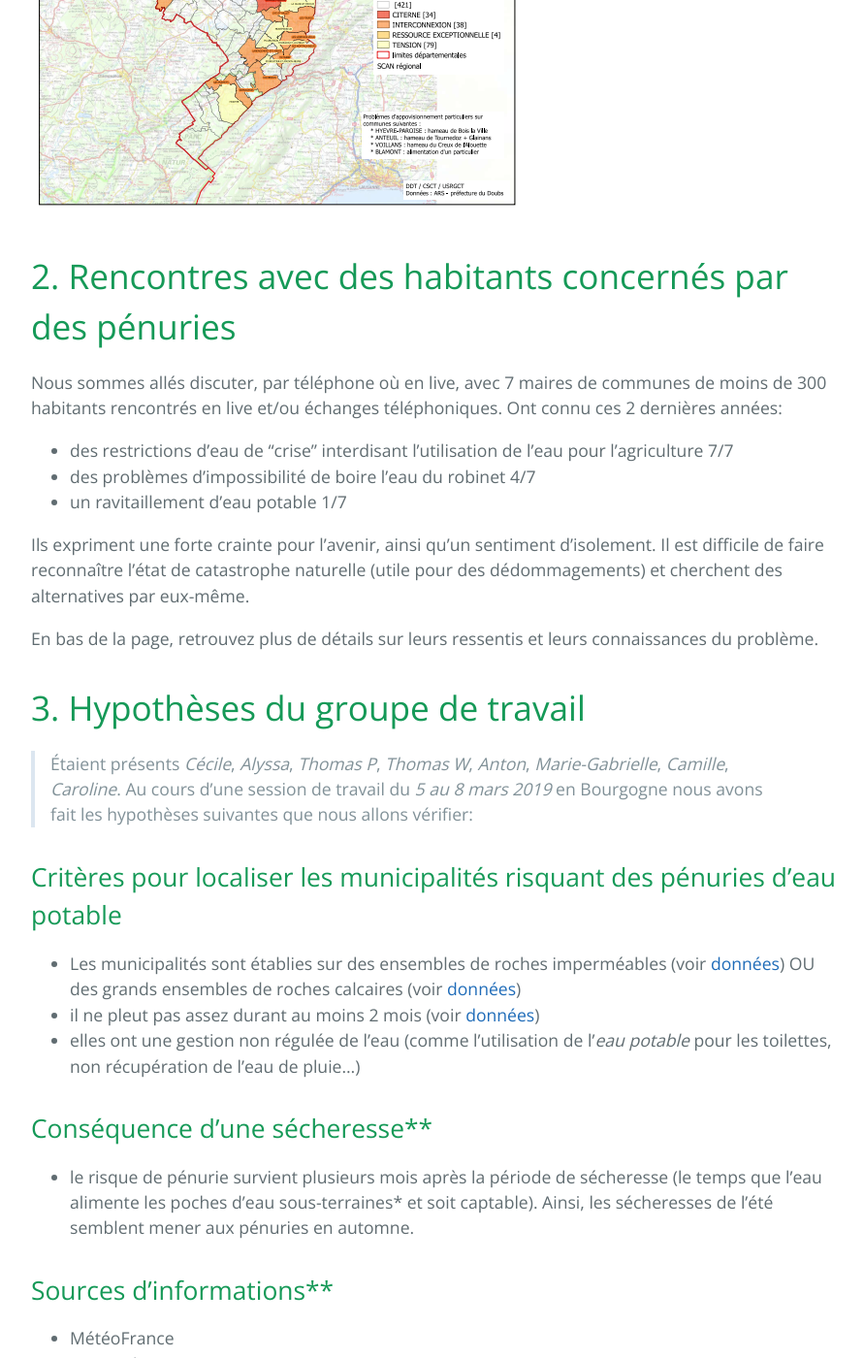
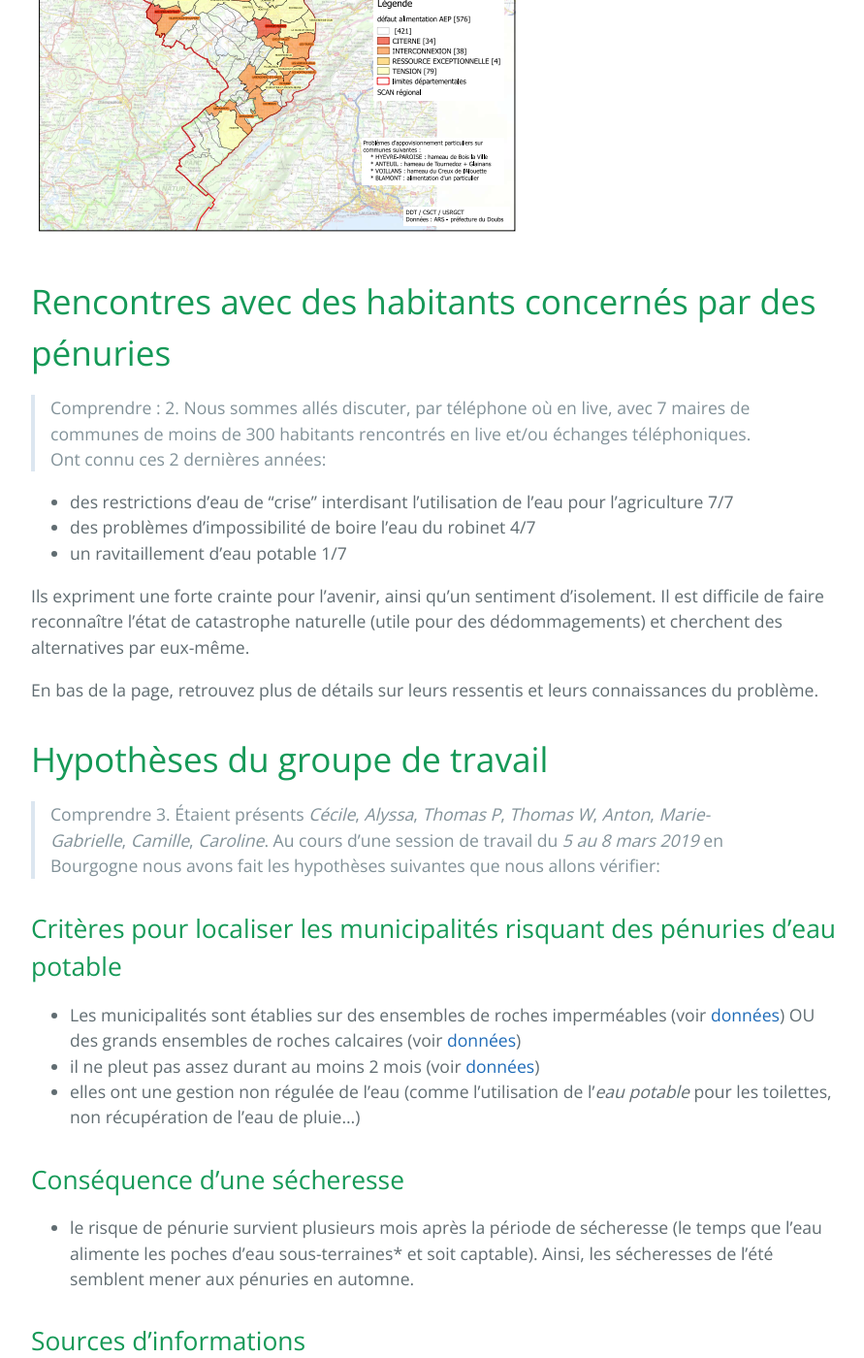
Before and after one commit to secheresses/Ancien-site, a Jekyll site: the page built from pages/risques-penurie-eau.md, in a window 1280 px wide and 1400 px high, scrolled down 1307 px. Shown: the whole window at 97% size, without its empty margins (192-1083 px from the left). Built offline with Jekyll 4.4.1, drawn with Linux system fonts in a browser that asks for light colours; some of the changed text lies outside the part shown.

Commit message:
recommit

```diff
--- a/pages/risques-penurie-eau.md
+++ b/pages/risques-penurie-eau.md
@@ -8,16 +8,16 @@ permalink: /risques-penurie-eau
 Nous sommes à l'étape "Comprendre" de notre [méthode d'investigation](../methode). Nous vérifions nos hypothèses auprès d'experts du domaine (4.).
 >*Camille* a obtenu l'accord d'un *climatologue du GIEC* pour répondre à nos questions. *Thomas W* part se former dans le Jura avec un docteur en hydrogéologie le 8 et 9 avril 2019.
 
-# 1. Quel est le problème ?
-
+# Quel est le problème ?
+> Comprendre : 1.
 En explorant les cartes climatiques, *Thomas W* a eu un doûte sur notre sécurité en eau potable. La carte des ravitaillements par citerne en eau potable des municipalités du *Doubs* (qui est habituellement perçue comme une zone avec des pluies importantes) l'a ensuite frappé :
 
 Plus de 10% des communes du territoire du *Doubs* (massif du *Jura*) ont vécu des ravitaillements en eau potable par citerne ou des raccordements.
 
 ![Pénuries dans le Doubs](../pages/images/cartepenuries.png)
 
-# 2. Rencontres avec des habitants concernés par des pénuries
-
+# Rencontres avec des habitants concernés par des pénuries
+> Comprendre : 2.
 Nous sommes allés discuter, par téléphone où en live, avec 7 maires de communes de moins de 300 habitants rencontrés en live et/ou échanges téléphoniques. Ont connu ces 2 dernières années:
 
 - des restrictions d'eau de "crise” interdisant l’utilisation de l’eau pour l’agriculture  7/7
@@ -28,7 +28,8 @@ Ils expriment une forte crainte pour l'avenir, ainsi qu'un sentiment d'isolement
 
 En bas de la page, retrouvez plus de détails sur leurs ressentis et leurs connaissances du problème.
 
-# 3. Hypothèses du groupe de travail
+# Hypothèses du groupe de travail
+>Comprendre 3.
 >Étaient présents *Cécile*, *Alyssa*, *Thomas P*, *Thomas W*, *Anton*, *Marie-Gabrielle*, *Camille*, *Caroline*.
 Au cours d'une session de travail du *5 au 8 mars 2019* en Bourgogne nous avons fait les hypothèses suivantes que nous allons vérifier:
 
@@ -38,11 +39,11 @@ Au cours d'une session de travail du *5 au 8 mars 2019* en Bourgogne nous avons
 * il ne pleut pas assez durant au moins 2 mois (voir [données](../donnees))
 * elles ont une gestion non régulée de l'eau (comme l'utilisation de l'*eau potable* pour les toilettes, non récupération de l'eau de pluie...)
 
-## Conséquence d'une sécheresse**
+## Conséquence d'une sécheresse
 
 * le risque de pénurie survient plusieurs mois après la période de sécheresse (le temps que l'eau alimente les poches d'eau sous-terraines* et soit captable). Ainsi, les sécheresses de l'été semblent mener aux pénuries en automne.
 
-## Sources d'informations**
+## Sources d'informations
 
 * MétéoFrance
 * DRIAS Climat
@@ -62,7 +63,7 @@ Tant que *Chantal* (la belle-mère d'Alyssa qui se trouve archinule en sciences)
 ---
 7 maires.
 
-** "On craint les catastrophes naturelles qui vont nous tomber dessus dans l’avenir et quand on voit le manque d’eau qu’on a déjà (“cette année 2 mois sans pluie”) ça nous inquiète 7/7**
+**I: "On craint les catastrophes naturelles qui vont nous tomber dessus dans l’avenir et quand on voit le manque d’eau qu’on a déjà (“cette année 2 mois sans pluie”) ça nous inquiète 7/7**
 
 *Usages:* attendent une réponse sur l’avenir du syndicat de gestion du bassin versant 3/7 / attente d’une réponse de l’Agence de l’Eau 1/7 ou de la Chambre d’agri / attente d’une réaction de la Préfecture - État mais il ne savent pas 5/7 .  Pour la ressource en eau potable ils raisonnent “Véolia”  ou “Syndicat de gestion du bassin versant”.  de les avertir sur les évolutions. #nonsatisfaisant Note perso non liées aux interviews.
 *Alternatives:* se renseignent par eux-mêmes 2/7 #nonsatisfaisant
```
